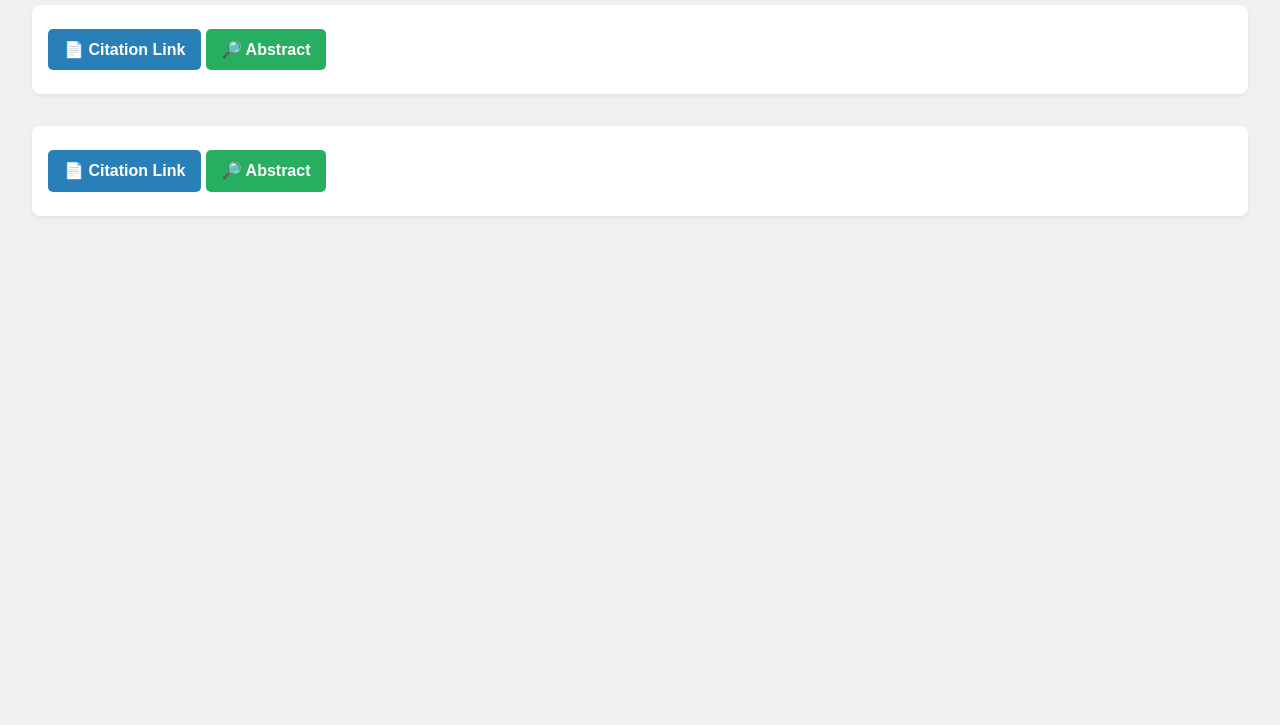
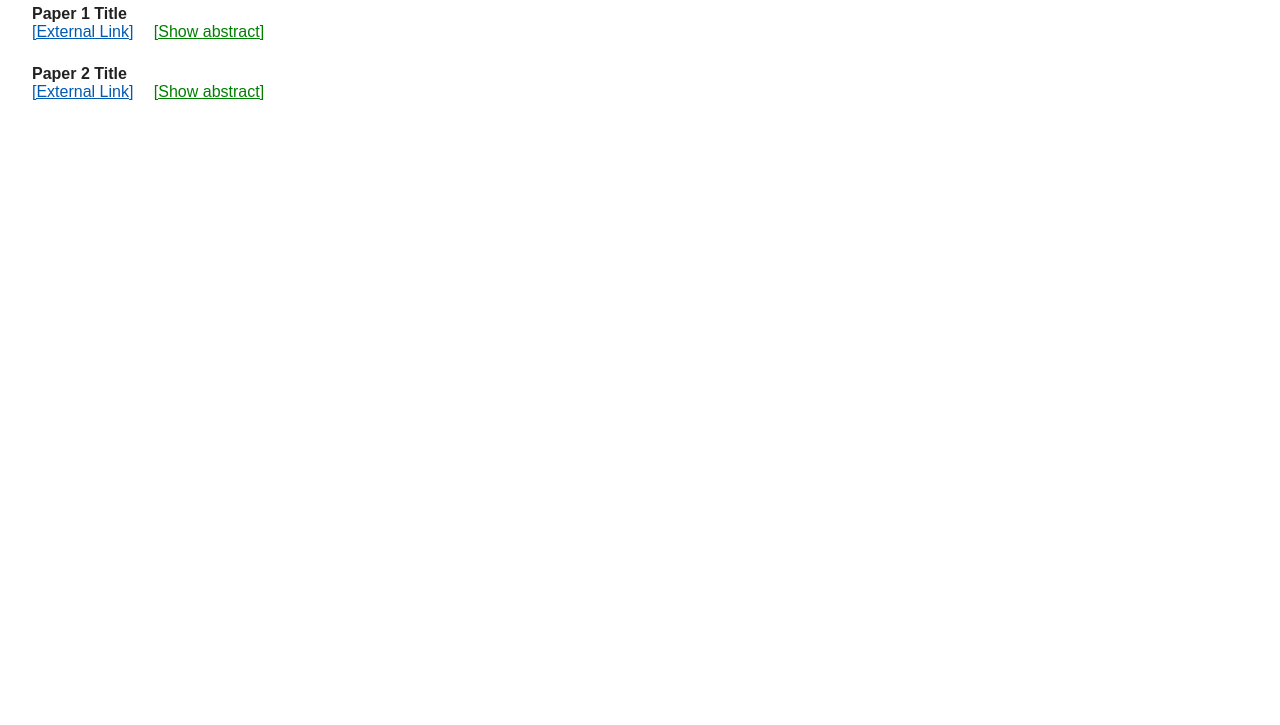
Before and after one commit to andyjohntmpemai/andyjohntmpemail.github.io, a plain HTML site: page index.html in a window 1280 px wide. Shown: the part 75-800 px from the top of the page. Drawn offline with Linux system fonts and the light colour scheme.

Commit message:
Update index.html

```diff
--- a/index.html
+++ b/index.html
@@ -1,91 +1,66 @@
 <!DOCTYPE html>
-<html lang="en">
+<html>
 <head>
   <meta charset="UTF-8">
   <title>My Papers</title>
   <style>
     body {
-      font-family: Arial, sans-serif;
-      background: #f0f0f0;
+      font-family: sans-serif;
+      background: #fff;
+      color: #222;
       margin: 2em;
     }
     .paper {
-      margin-bottom: 2em;
-      padding: 1em;
-      background: #fff;
-      border-radius: 8px;
-      box-shadow: 0 2px 4px rgba(0,0,0,0.06);
+      margin-bottom: 1.5em;
     }
-    .link-box {
-      display: inline-block;
-      padding: 0.7em 1em;
-      background: #2980b9;
-      color: #fff;
-      border-radius: 5px;
-      text-decoration: none;
-      margin: 0.5em 0;
+    .paper-title {
       font-weight: bold;
-      transition: background 0.2s;
     }
-    .link-box:hover {
-      background: #1c5d8f;
+    .link {
+      color: #0059b2;
+      text-decoration: underline;
+      margin-right: 1em;
     }
-    .abstract-box {
-      display: inline-block;
-      padding: 0.7em 1em;
-      background: #27ae60;
-      color: #fff;
-      border-radius: 5px;
+    .toggle-abstract {
+      color: #008000;
+      cursor: pointer;
+      text-decoration: underline;
+      margin-right: 1em;
+    }
+    .abstract {
+      display: none;
+      margin-top: 0.3em;
       margin-left: 1em;
-      cursor: pointer;
-      margin: 0.5em 0;
-      font-weight: bold;
-      transition: background 0.2s;
-    }
-    .abstract-box:hover {
-      background: #1e854a;
-    }
-    .abstract-content {
-      display: none; /* hidden by default */
-      background: #eafaf1;
-      color: #222;
-      margin: 1em 0 0 0;
-      padding: 0.7em 1em;
-      border-radius: 6px;
-      border-left: 4px solid #27ae60;
     }
   </style>
 </head>
 <body>
-
   <h2>My Papers</h2>
 
   <!-- Paper 1 -->
   <div class="paper">
-    <div>
-      <a class="link-box" href="https://arxiv.org/abs/1234.5678" target="_blank">📄 Citation Link</a>
-      <span class="abstract-box" onclick="toggleAbstract(this, 'abs1')">🔎 Abstract</span>
-    </div>
-    <div id="abs1" class="abstract-content">
+    <span class="paper-title">Paper 1 Title</span><br>
+    <a class="link" href="https://arxiv.org/abs/1234.5678" target="_blank">[External Link]</a>
+    <span class="toggle-abstract" onclick="toggleAbstract('abs1')">[Show abstract]</span>
+    <div id="abs1" class="abstract">
       This is the abstract for Paper 1. It explains the main findings and contributions of the work.
     </div>
   </div>
 
   <!-- Paper 2 -->
   <div class="paper">
-    <div>
-      <a class="link-box" href="https://arxiv.org/abs/2345.6789" target="_blank">📄 Citation Link</a>
-      <span class="abstract-box" onclick="toggleAbstract(this, 'abs2')">🔎 Abstract</span>
-    </div>
-    <div id="abs2" class="abstract-content">
+    <span class="paper-title">Paper 2 Title</span><br>
+    <a class="link" href="https://arxiv.org/abs/2345.6789" target="_blank">[External Link]</a>
+    <span class="toggle-abstract" onclick="toggleAbstract('abs2')">[Show abstract]</span>
+    <div id="abs2" class="abstract">
       Abstract for Paper 2 goes here. Describes method, results, and discussion.
     </div>
   </div>
 
   <script>
-    function toggleAbstract(element, absId) {
-      var absDiv = document.getElementById(absId);
-      absDiv.style.display = (absDiv.style.display === "none" || absDiv.style.display === "") ? "block" : "none";
+    function toggleAbstract(id) {
+      var el = document.getElementById(id);
+      el.style.display = (el.style.display === "none" || el.style.display === "") ? "block" : "none";
     }
   </script>
 </body>
```
